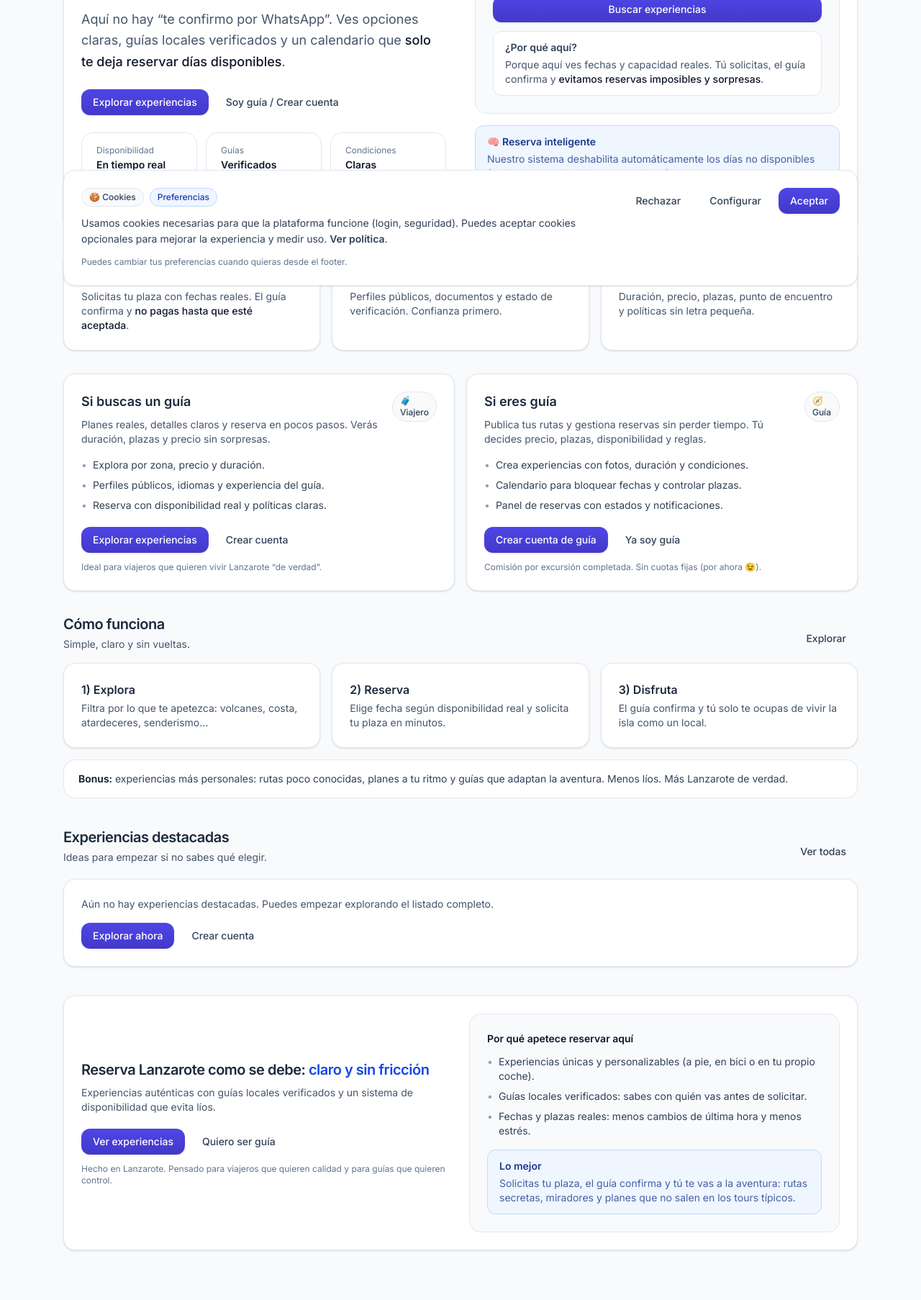
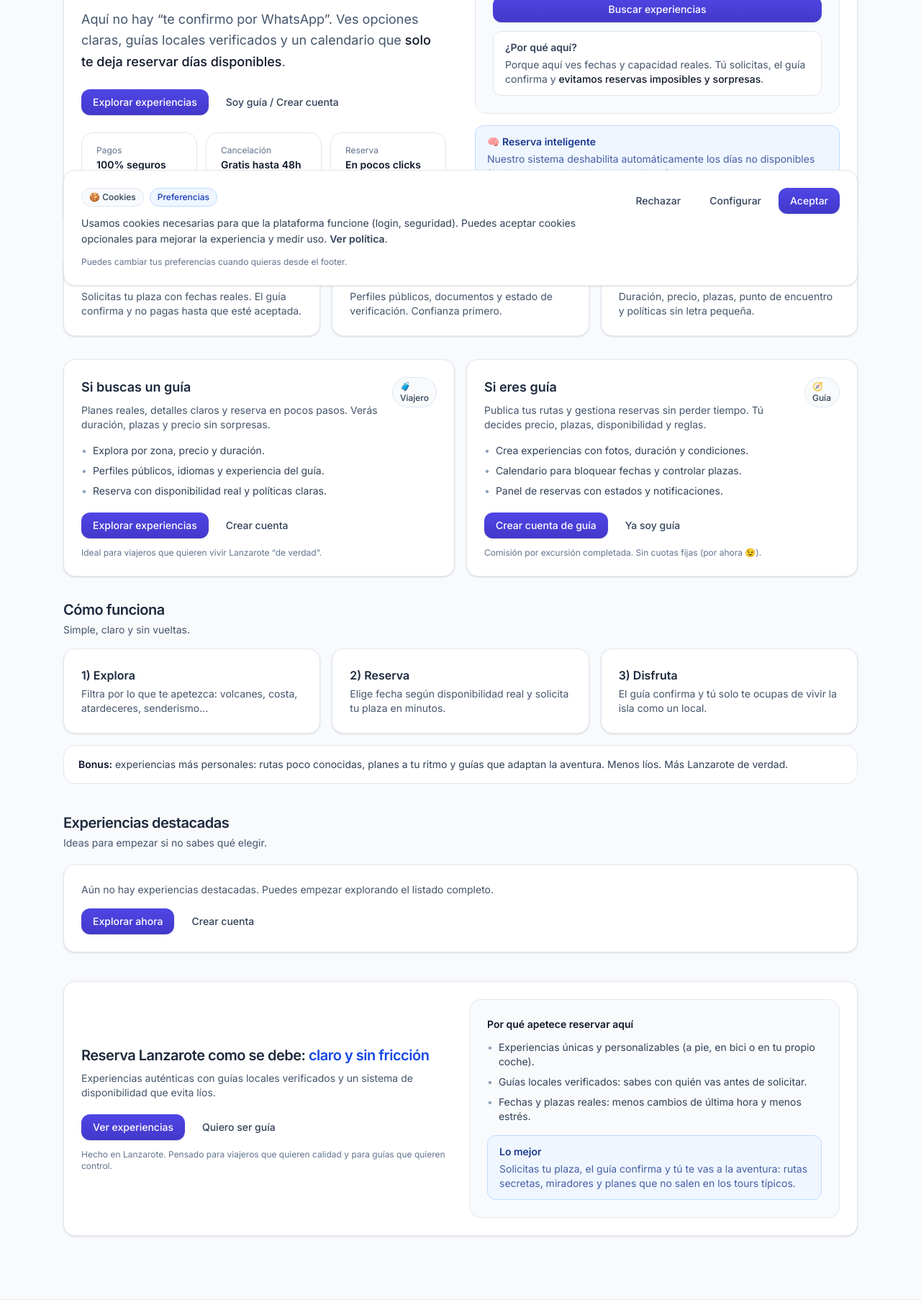
Before and after one commit to AmeriK88/lxp-guides, a Django app: template templates/pages/home.html in a window 1280 px wide. Shown: the part 387-2193 px from the top of the page at 72% size. Run offline with Django 3.2, Linux system fonts and the light colour scheme; the template is opened without the code that fills it, so the values that code supplies are empty; style sheets or scripts are compiled from the project's sources.

Commit message:
refactor(home): extract reusable UI components and clean up template structure
Added section_header component for consistent section titles with optional CTA

Introduced info_card component and reused it for value props and 'How it works' steps

Extracted search/filter panel into experience_search_card component

Created cta_yes component for repeated highlight callouts

Simplified home template by replacing repeated markup with includes and {% with %} blocks

Improved readability and maintainability without changing visual layout

```diff
--- /dev/null
+++ b/templates/components/cta_yes.html
@@ -0,0 +1,4 @@
+<div class="cta-yes">
+  <p class="cta-yes-title">{{ title }}</p>
+  <p class="cta-yes-text">{{ text }}</p>
+</div>
--- /dev/null
+++ b/templates/components/info_card.html
@@ -0,0 +1,12 @@
+
+<div class="{{ wrapper_class|default:'card' }}">
+  <div class="{{ body_class|default:'card-body' }}">
+    <h3 class="{{ title_class|default:'text-base font-semibold' }}">{{ title }}</h3>
+
+    {% if text %}
+      <p class="{{ text_class|default:'mt-1 text-sm text-slate-600' }}">
+        {{ text }}
+      </p>
+    {% endif %}
+  </div>
+</div>
--- a/templates/pages/home.html
+++ b/templates/pages/home.html
@@ -50,18 +50,18 @@
           <!-- Trust strip -->
           <div class="mt-6 grid gap-3 sm:grid-cols-3">
             <div class="panel">
-              <p class="text-xs text-slate-500">Disponibilidad</p>
-              <p class="mt-0.5 text-sm font-semibold text-slate-900">En tiempo real</p>
+              <p class="text-xs text-slate-500">Pagos</p>
+              <p class="mt-0.5 text-sm font-semibold text-slate-900">100% seguros</p>
             </div>
 
             <div class="panel">
-              <p class="text-xs text-slate-500">Guías</p>
-              <p class="mt-0.5 text-sm font-semibold text-slate-900">Verificados</p>
+              <p class="text-xs text-slate-500">Cancelación</p>
+              <p class="mt-0.5 text-sm font-semibold text-slate-900">Gratis hasta 48h</p>
             </div>
 
             <div class="panel">
-              <p class="text-xs text-slate-500">Condiciones</p>
-              <p class="mt-0.5 text-sm font-semibold text-slate-900">Claras</p>
+              <p class="text-xs text-slate-500">Reserva</p>
+              <p class="mt-0.5 text-sm font-semibold text-slate-900">En pocos clicks</p>
             </div>
           </div>
 
@@ -72,55 +72,15 @@
 
         <!-- Right: Search card -->
         <div class="relative">
-          <div class="panel-soft p-6">
-            <div class="flex items-start justify-between gap-4">
-              <div>
-                <h2 class="text-base font-semibold text-slate-900">Encuentra tu plan ideal</h2>
-                <p class="mt-1 text-sm text-slate-600">
-                  Filtra por zona, duración y precio. Lo simple funciona.
-                </p>
-              </div>
-              <span class="badge">⚡ Rápido</span>
-            </div>
-
-            <form method="get" action="{{ experiences_list_url }}" class="mt-5 space-y-3">
-              <div>
-                <label class="label">¿Qué te apetece?</label>
-                <input class="input" name="q" placeholder="volcanes, senderismo, atardecer..." />
-              </div>
-
-              <div class="grid gap-3 sm:grid-cols-2">
-                <div>
-                  <label class="label">Precio máx (€)</label>
-                  <input class="input" type="number" step="0.01" name="max_price" placeholder="Ej: 50" />
-                </div>
-                <div>
-                  <label class="label">Duración máx (min)</label>
-                  <input class="input" type="number" name="max_duration" placeholder="Ej: 180" />
-                </div>
-              </div>
-
-              <button class="btn btn-primary w-full" type="submit">
-                Buscar experiencias
-              </button>
-
-              <div class="rounded-xl border border-slate-200 bg-white px-4 py-3 text-sm text-slate-700">
-                <p class="font-semibold">¿Por qué aquí?</p>
-                <p class="mt-1 text-slate-600">
-                  Porque aquí ves fechas y capacidad reales. Tú solicitas, el guía confirma y
-                  <span class="font-medium text-slate-900">evitamos reservas imposibles y sorpresas</span>.
-                </p>
-              </div>
-            </form>
-          </div>
+          {% with action_url=experiences_list_url %}
+            {% include "components/experience_search_card.html" %}
+          {% endwith %}
 
           <!-- Small highlight -->
-          <div class="cta-yes">
-            <p class="cta-yes-title">🧠 Reserva inteligente</p>
-            <p class="cta-yes-text">
-              Nuestro sistema deshabilita automáticamente los días no disponibles (reglas semanales, bloqueos y plazas).
-            </p>
-          </div>
+          {% with title="🧠 Reserva inteligente" text="Nuestro sistema deshabilita automáticamente los días no disponibles (reglas semanales, bloqueos y plazas)." %}
+            {% include "components/cta_yes.html" %}
+          {% endwith %}
+
         </div>
       </div>
     </div>
@@ -129,35 +89,20 @@
   <!-- Value props -->
   <section class="mt-8">
     <div class="grid gap-4 sm:grid-cols-2 lg:grid-cols-3">
-      <div class="card">
-        <div class="card-body">
-          <h3 class="text-base font-semibold">Disponibilidad real</h3>
-          <p class="mt-1 text-sm text-slate-600">
-            Solicitas tu plaza con fechas reales. El guía confirma y
-            <span class="font-medium text-slate-900">no pagas hasta que esté aceptada</span>.
-          </p>
-        </div>
-      </div>
+      {% with title="Disponibilidad real" text="Solicitas tu plaza con fechas reales. El guía confirma y no pagas hasta que esté aceptada." %}
+        {% include "components/info_card.html" %}
+      {% endwith %}
 
-      <div class="card">
-        <div class="card-body">
-          <h3 class="text-base font-semibold">Guías verificados</h3>
-          <p class="mt-1 text-sm text-slate-600">
-            Perfiles públicos, documentos y estado de verificación. Confianza primero.
-          </p>
-        </div>
-      </div>
+      {% with title="Guías verificados" text="Perfiles públicos, documentos y estado de verificación. Confianza primero." %}
+        {% include "components/info_card.html" %}
+      {% endwith %}
 
-      <div class="card">
-        <div class="card-body">
-          <h3 class="text-base font-semibold">Condiciones claras</h3>
-          <p class="mt-1 text-sm text-slate-600">
-            Duración, precio, plazas, punto de encuentro y políticas sin letra pequeña.
-          </p>
-        </div>
-      </div>
+      {% with title="Condiciones claras" text="Duración, precio, plazas, punto de encuentro y políticas sin letra pequeña." %}
+        {% include "components/info_card.html" %}
+      {% endwith %}
     </div>
   </section>
+
 
   <!-- Two audiences -->
   <section class="mt-8 grid gap-4 lg:grid-cols-2">
@@ -232,44 +177,24 @@
 
   <!-- How it works -->
   <section class="mt-8">
-    <div class="flex items-end justify-between gap-4">
-      <div>
-        <h2 class="text-xl font-semibold tracking-tight">Cómo funciona</h2>
-        <p class="mt-1 text-sm text-slate-600">
-          Simple, claro y sin vueltas.
-        </p>
-      </div>
-      <a href="{{ experiences_list_url }}" class="btn btn-ghost">Explorar</a>
+    {% with title="Cómo funciona" subtitle="Simple, claro y sin vueltas." cta_url=experiences_list_url cta_label="Explorar" %}
+      {% include "components/section_header.html" %}
+    {% endwith %}
+
+    <div class="mt-4 grid gap-4 sm:grid-cols-2 lg:grid-cols-3">
+      {% with title="1) Explora" text="Filtra por lo que te apetezca: volcanes, costa, atardeceres, senderismo…" %}
+        {% include "components/info_card.html" %}
+      {% endwith %}
+
+      {% with title="2) Reserva" text="Elige fecha según disponibilidad real y solicita tu plaza en minutos." %}
+        {% include "components/info_card.html" %}
+      {% endwith %}
+
+      {% with title="3) Disfruta" text="El guía confirma y tú solo te ocupas de vivir la isla como un local." %}
+        {% include "components/info_card.html" %}
+      {% endwith %}
     </div>
 
-    <div class="mt-4 grid gap-4 sm:grid-cols-2 lg:grid-cols-3">
-      <div class="card">
-        <div class="card-body">
-          <h3 class="text-base font-semibold">1) Explora</h3>
-          <p class="mt-1 text-sm text-slate-600">
-            Filtra por lo que te apetezca: volcanes, costa, atardeceres, senderismo…
-          </p>
-        </div>
-      </div>
-
-      <div class="card">
-        <div class="card-body">
-          <h3 class="text-base font-semibold">2) Reserva</h3>
-          <p class="mt-1 text-sm text-slate-600">
-            Elige fecha según disponibilidad real y solicita tu plaza en minutos.
-          </p>
-        </div>
-      </div>
-
-      <div class="card">
-        <div class="card-body">
-          <h3 class="text-base font-semibold">3) Disfruta</h3>
-          <p class="mt-1 text-sm text-slate-600">
-            El guía confirma y tú solo te ocupas de vivir la isla como un local.
-          </p>
-        </div>
-      </div>
-    </div>
 
     <!-- Micro-proof line -->
     <div class="mt-4 panel">
@@ -283,18 +208,9 @@
 
   <!-- Featured experiences -->
   <section class="mt-10">
-    <div class="flex items-end justify-between gap-4">
-      <div>
-        <h2 class="text-xl font-semibold tracking-tight">Experiencias destacadas</h2>
-        <p class="mt-1 text-sm text-slate-600">
-          Ideas para empezar si no sabes qué elegir.
-        </p>
-      </div>
-
-      <a href="{{ experiences_list_url }}" class="btn btn-ghost">
-        Ver todas
-      </a>
-    </div>
+    {% with title="Experiencias destacadas" subtitle="Ideas para empezar si no sabes qué elegir." cta_url=experiences_list_url cta_label="Ver todas" %}
+      {% include "components/section_header.html" %}
+    {% endwith %}
 
     {% if featured_experiences %}
       <div class="mt-5 grid gap-6 sm:grid-cols-2 lg:grid-cols-3 auto-rows-[1fr] items-stretch">
@@ -308,10 +224,12 @@
           <p class="text-sm text-slate-600">
             Aún no hay experiencias destacadas. Puedes empezar explorando el listado completo.
           </p>
+
           <div class="mt-4 flex flex-col gap-2 sm:flex-row">
             <a href="{{ experiences_list_url }}" class="btn btn-primary">
               Explorar ahora
             </a>
+
             {% if not user.is_authenticated %}
               <a href="{% url 'accounts:register' %}" class="btn btn-ghost text-center">
                 Crear cuenta
@@ -322,6 +240,7 @@
       </div>
     {% endif %}
   </section>
+
 
   <!-- Final CTA -->
   <section class="mt-10">
@@ -365,13 +284,9 @@
               <li>Fechas y plazas reales: menos cambios de última hora y menos estrés.</li>
             </ul>
 
-            <div class="cta-yes">
-              <p class="cta-yes-title">Lo mejor</p>
-              <p class="cta-yes-text">
-                Solicitas tu plaza, el guía confirma y tú te vas a la aventura:
-                rutas secretas, miradores y planes que no salen en los tours típicos.
-              </p>
-            </div>
+            {% with title="Lo mejor" text="Solicitas tu plaza, el guía confirma y tú te vas a la aventura: rutas secretas, miradores y planes que no salen en los tours típicos." %}
+              {% include "components/cta_yes.html" %}
+            {% endwith %}
           </div>
         </div>
       </div>
```
Also changed, not shown: templates/components/auth_cta.html (added, +29 -0 lines), templates/components/experience_search_card.html (added, +44 -0 lines).
